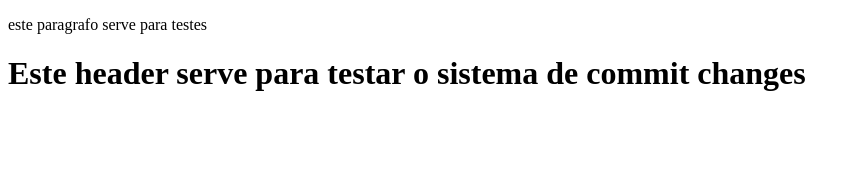
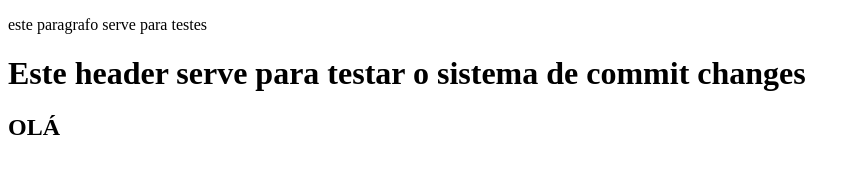
Before and after one commit to bitTiaguitos/repos_2024-25, a plain HTML site: page newhtml.html in a window 1280 px wide. Shown: the whole page, without its empty margins (0-860 px from the left). Drawn offline with Linux system fonts and the light colour scheme.

Commit message:
alterei h2

```diff
--- a/newhtml.html
+++ b/newhtml.html
@@ -1,3 +1,4 @@
 <!DOCTYPE html>
  <p>este paragrafo serve para testes</p>
  <h1>Este header serve para testar o sistema de commit changes</h1>
+ <h2>OLÁ</h2>
```
